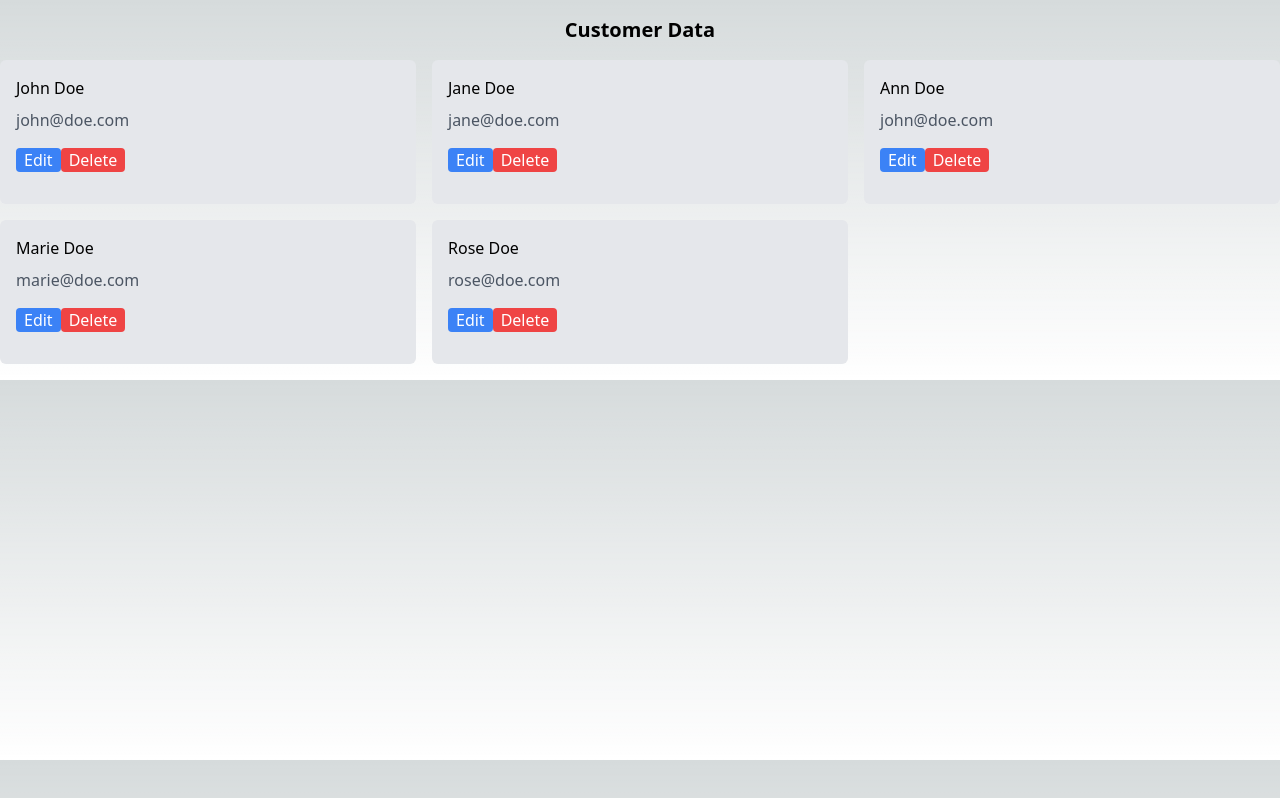
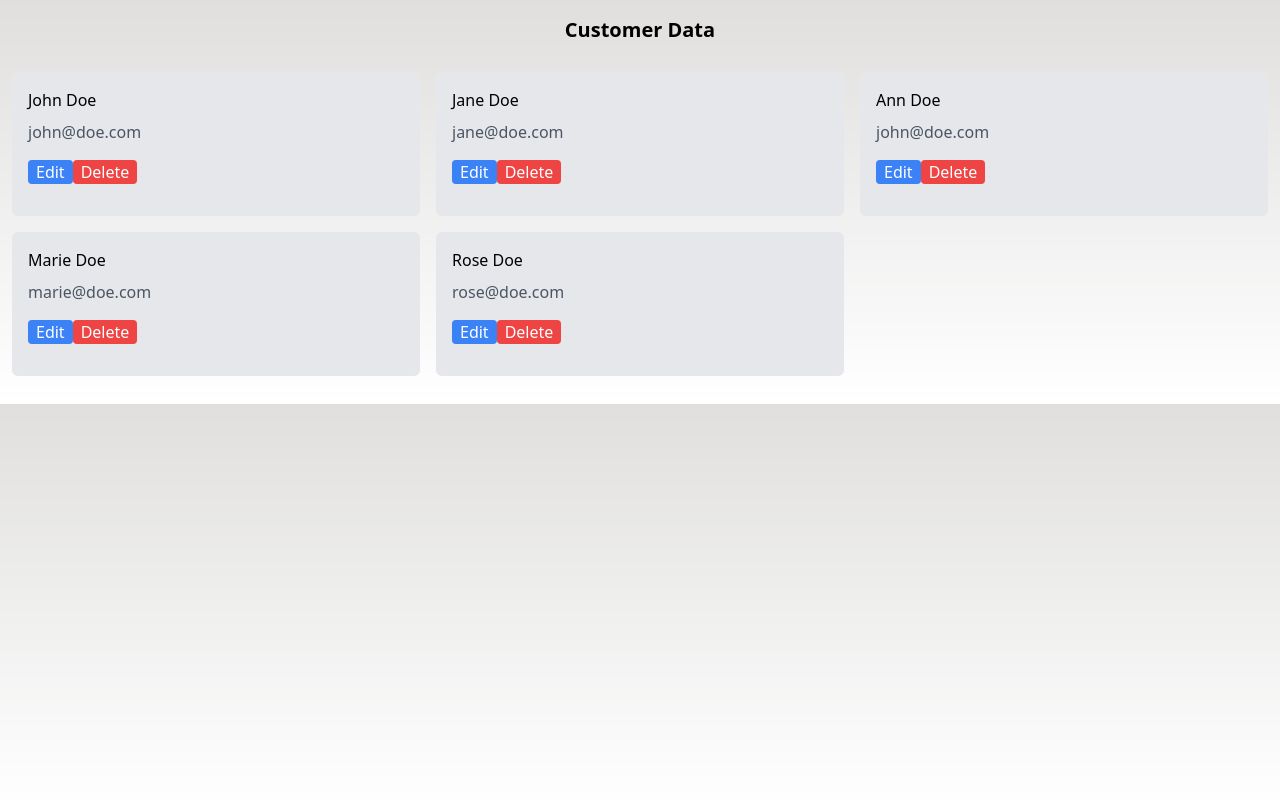
Before and after one commit to schlpbch/next-tanstack-query, a Next.js app: page /CustomersSection in a window 1280 px wide. Built offline with nearby package versions, Linux system fonts and the light colour scheme; data requests are answered from the project's data file.

Commit message:
Update grid layout in CustomersSection component

```diff
--- a/src/pages/CustomersSection.tsx
+++ b/src/pages/CustomersSection.tsx
@@ -23,7 +23,7 @@ export default function CustomersSection() {
     <section>
       <h1 className="text-center text-xl font-bold py-4">Customer Data</h1>
 
-      <div className="grid grid-cols-3 gap-4">
+      <div className="grid grid-cols-3 gap-4 m-3">
         {customers?.map((customer) => (
           <CustomerDetail key={customer.id} {...customer} />
         ))}
--- a/src/styles/globals.css
+++ b/src/styles/globals.css
@@ -4,7 +4,7 @@
 
 :root {
   --foreground-rgb: 0, 0, 0;
-  --background-start-rgb: 214, 219, 220;
+  --background-start-rgb: 224, 223, 222;
   --background-end-rgb: 255, 255, 255;
 }
 
```
